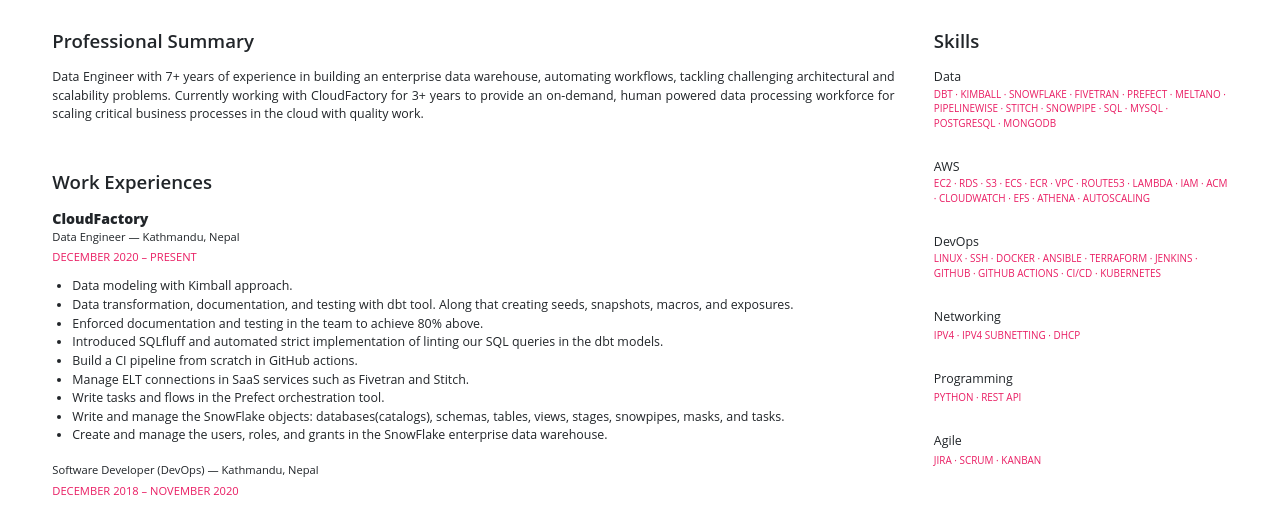
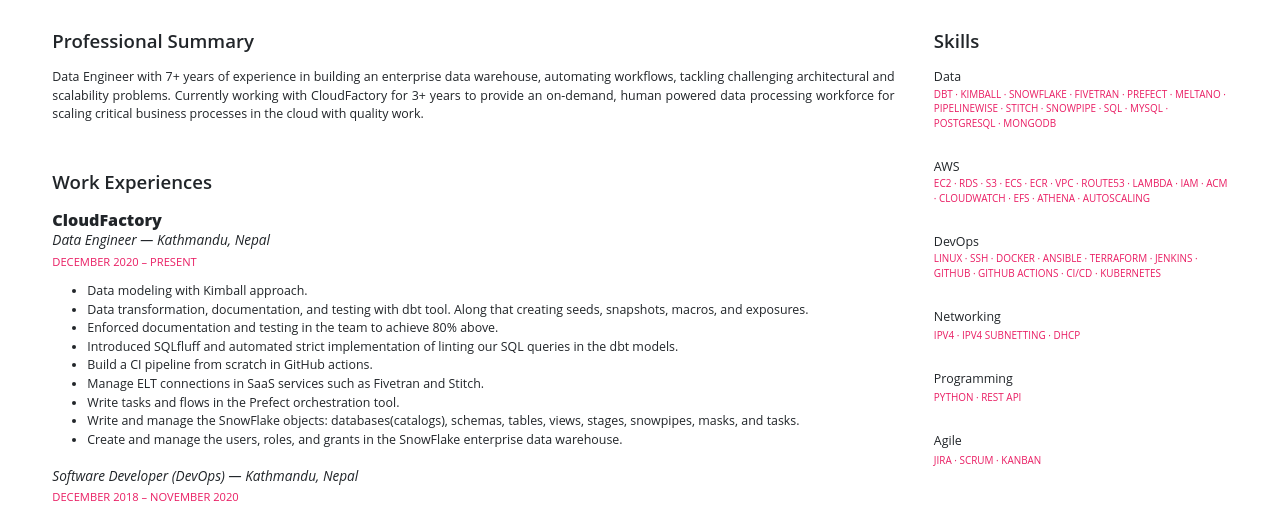
Before and after one commit to sumit-sampang-rai/sumit-sampang-rai.github.io, a plain HTML site: page index.html in a window 1280 px wide. Shown: the part 189-698 px from the top of the page. Drawn offline with nearby package versions, Linux system fonts and the light colour scheme; a web font is replaced by a local one.

Commit message:
Update formatting

```diff
--- a/css/style.css
+++ b/css/style.css
@@ -6,6 +6,7 @@
   unicode-range: U+0000-00FF, U+0131, U+0152-0153, U+02BB-02BC, U+02C6, U+02DA, U+02DC, U+2000-206F, U+2074, U+20AC, U+2122, U+2191, U+2193, U+2212, U+2215, U+FEFF, U+FFFD;
   src: local('Open Sans Regular'), local('OpenSans-Regular'), url("https://fonts.gstatic.com/s/opensans/v16/mem8YaGs126MiZpBA-UFVZ0b.woff2") format('woff2');
 }
+
 @font-face {
   font-family: 'Roboto';
   font-style: normal;
@@ -14,24 +15,28 @@
   unicode-range: U+0000-00FF, U+0131, U+0152-0153, U+02BB-02BC, U+02C6, U+02DA, U+02DC, U+2000-206F, U+2074, U+20AC, U+2122, U+2191, U+2193, U+2212, U+2215, U+FEFF, U+FFFD;
   src: local('Roboto'), local('Roboto-Regular'), url("https://fonts.gstatic.com/s/roboto/v19/KFOmCnqEu92Fr1Mu4mxK.woff2") format('woff2');
 }
+
 @page {
   size: A4;
 }
+
 body {
   -webkit-print-color-adjust: exact;
-          color-adjust: exact;
+  color-adjust: exact;
   background-color: #fff;
   font-family: 'Open Sans', sans-serif;
   font-weight: 300;
   display: flex;
   justify-content: center;
 }
+
 .btn-print {
   z-index: 1;
   position: absolute;
   right: 20px;
   top: 20px;
 }
+
 .resume {
   display: block;
   font-family: 'Roboto', sans-serif;
@@ -40,46 +45,57 @@
   line-height: 1.5;
   min-height: 1090.41px;
 }
+
 .resume h1 {
   font-size: 2.86em;
   font-weight: 600;
   letter-spacing: -0.5px;
 }
+
 .resume h2 {
   font-size: 1.43em;
   font-weight: 600;
   line-height: 1;
   margin-bottom: 0;
 }
+
 .resume p {
   margin-bottom: 1em;
 }
+
 .resume p:last-child {
   margin-bottom: 0;
 }
+
 .resume ul {
   padding-left: 20px;
 }
+
 .resume .resume__header,
 .resume .resume__section {
   font-family: 'Open Sans', sans-serif;
   font-size: 0.95em;
 }
+
 .resume .resume__header {
   padding: 6em 4em 0;
 }
+
 .resume .resume__section {
   margin-bottom: 4em;
 }
+
 .resume .resume__section:last-child {
   padding-bottom: 0;
 }
+
 .resume .resume__section-title {
   display: flex;
   align-items: center;
   margin-bottom: 1.43em;
 }
-.resume .resume__section-title > i {
+
+.resume .resume__section-title>i {
   margin-right: 0.63em;
   font-size: 1.14em;
   background-color: #5695cd;
@@ -93,35 +109,43 @@
   justify-content: center;
   line-height: 1.6;
 }
-.resume .resume__section-title > h2 {
+
+.resume .resume__section-title>h2 {
   margin-top: 0;
   font-size: 1.5em;
 }
+
 .resume .resume__columns {
   overflow: hidden;
   padding: 4em;
   padding-top: 0;
 }
+
 .resume .resume__main {
   float: left;
   width: 75%;
   padding-right: 3em;
   text-align: justify;
 }
+
 .resume .resume__side {
   float: left;
   width: 25%;
 }
-.resume .about-me p > b {
+
+.resume .about-me p>b {
   color: #555;
 }
+
 .resume .info-item {
   margin-bottom: 0.2em;
   font-weight: 300;
 }
+
 .resume .info-item:last-child {
   margin-bottom: 0;
 }
+
 .resume .info-label {
   display: inline-block;
   padding-right: 0.63em;
@@ -129,48 +153,69 @@
   min-width: 2.19em;
   text-align: center;
 }
+
 .resume .info-label i {
   color: #5695cd;
 }
+
 .resume .xp-item {
   margin-bottom: 4em;
 }
+
 .resume .xp-item:last-child {
   margin-bottom: 0;
 }
-.resume .xp-company {
-  font-size: 1.14em;
+
+.resume .xp-company,
+.resume .xp-institution {
+  font-size: 1.3em;
   font-weight: 600;
   line-height: 1.25;
 }
+
 .resume .xp-job span,
-.resume .xp-job small {
+.resume .xp-job small,
+.resume .xp-education span,
+.resume .xp-education small {
+  font-style: italic;
   font-weight: 400;
 }
-.resume .xp-job small {
-  font-size: 0.9em;
+
+.resume .xp-job small,
+.resume .xp-education small {
+  font-size: 1.1em;
 }
+
 .resume .xp-date {
   font-size: 0.9em;
   margin-top: 0.3em;
   margin-bottom: 1em;
   color: #e91d63;
 }
+
+.resume .xp-detail {
+  padding-left: 15px;
+}
+
 .resume .extra {
   margin-bottom: 2em;
 }
+
 .resume .extra:last-child {
   margin-bottom: 0;
 }
+
 .resume .extra-info small {
   color: #e91d63;
   display: inline-block;
   font-size: 0.8em;
 }
+
 .resume .extra-details,
 .resume .extra-details__progress {
   border-radius: 6px;
 }
+
 .resume .extra-details {
   margin-top: 0.5em;
   background-color: #d1d9e1;
@@ -178,6 +223,7 @@
   height: 5px;
   position: relative;
 }
+
 .resume .extra-details__progress {
   background-color: #5695cd;
   height: 5px;
@@ -185,19 +231,24 @@
   top: 0;
   left: 0;
 }
+
 .resume .lang-item {
   margin-bottom: 2em;
 }
+
 .resume .lang-item:last-child {
   margin-bottom: 0;
 }
+
 .resume .lang-label {
   width: 8em;
 }
+
 @media print {
   body {
     min-width: initial !important;
   }
+
   .btn-print {
     display: none;
   }
--- a/index.html
+++ b/index.html
@@ -50,8 +50,8 @@
                                 <div class="resume__section-title">
                                     <h2>Professional Summary</h2>
                                 </div>
-                                <div id="about-me" class="about-me">
-                                    <p></p>
+                                <div class="about-me">
+                                    <p id="about-me"></p>
                                 </div>
                             </div>
                         </section>
--- a/js/script.js
+++ b/js/script.js
@@ -71,7 +71,7 @@
       $.each(education_object["responsibilities"], function (responsibility_index, responsibility_desc) {
         responsibilities += '<li>' + responsibility_desc + '</li>'
       });
-      educations += '<div class="xp-job">'
+      educations += '<div class="xp-education">'
       educations += studies
       educations += '</div>'
     });
@@ -101,7 +101,7 @@
 
   $("title").append(data["page"]);
   $("#my_name").append(data["name"]);
-  $("#about-me p").append(data["about"]);
+  $("#about-me").append(data["about"]);
   $("#work_experiences").append(work_experiences);
   $("#academic_qualifications").append(academic_qualifications);
   $("#skills").append(skills);
```
